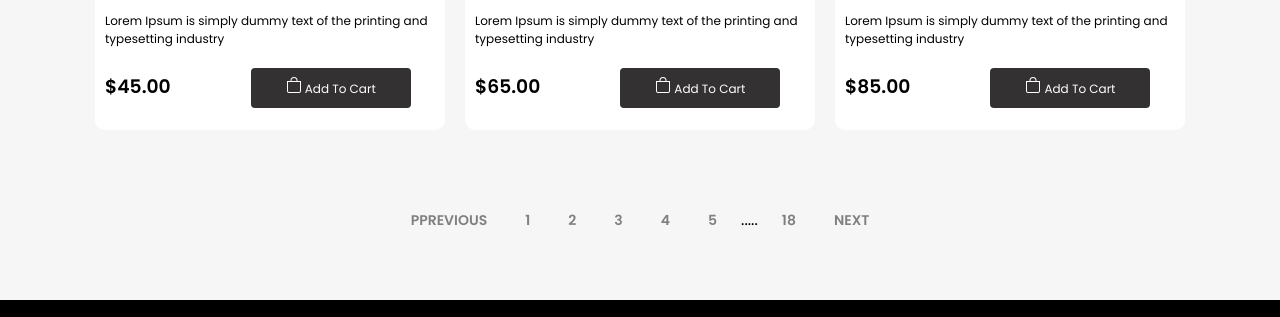
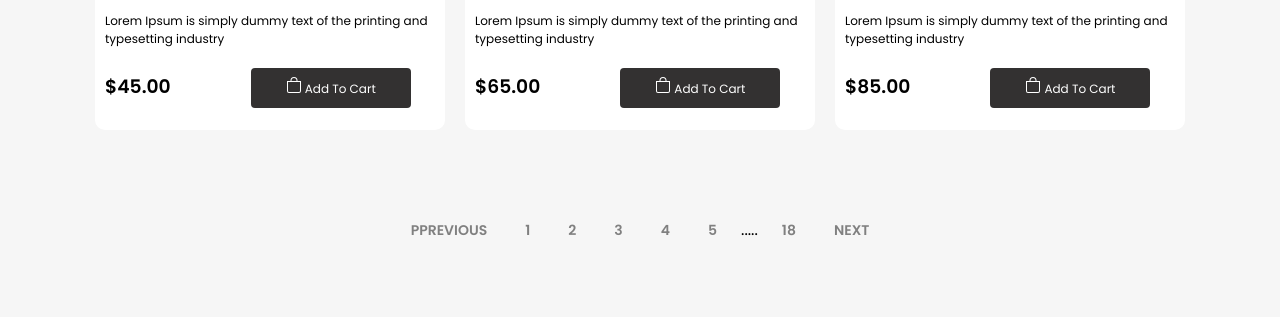
Before and after one commit to AbdulRehman2008/Food-Delivery-WEB, a plain HTML site: page menu.html in a window 1280 px wide. Shown: the part 1863-2180 px from the top of the page. Drawn offline with nearby package versions, Linux system fonts and the light colour scheme.

Commit message:
another commit message

```diff
--- a/menu.css
+++ b/menu.css
@@ -193,12 +193,15 @@ justify-content: center;
     justify-content: center;
     align-items: center;
 height: 20dvh;
+margin-top: 20px;
 }
 .number{
     display: flex;
     justify-content: center;
     align-items: center;
+    flex-wrap: wrap;
     gap: 10px;
+    margin-bottom: 20px;
 }
 .number li{
     list-style: none;
```
